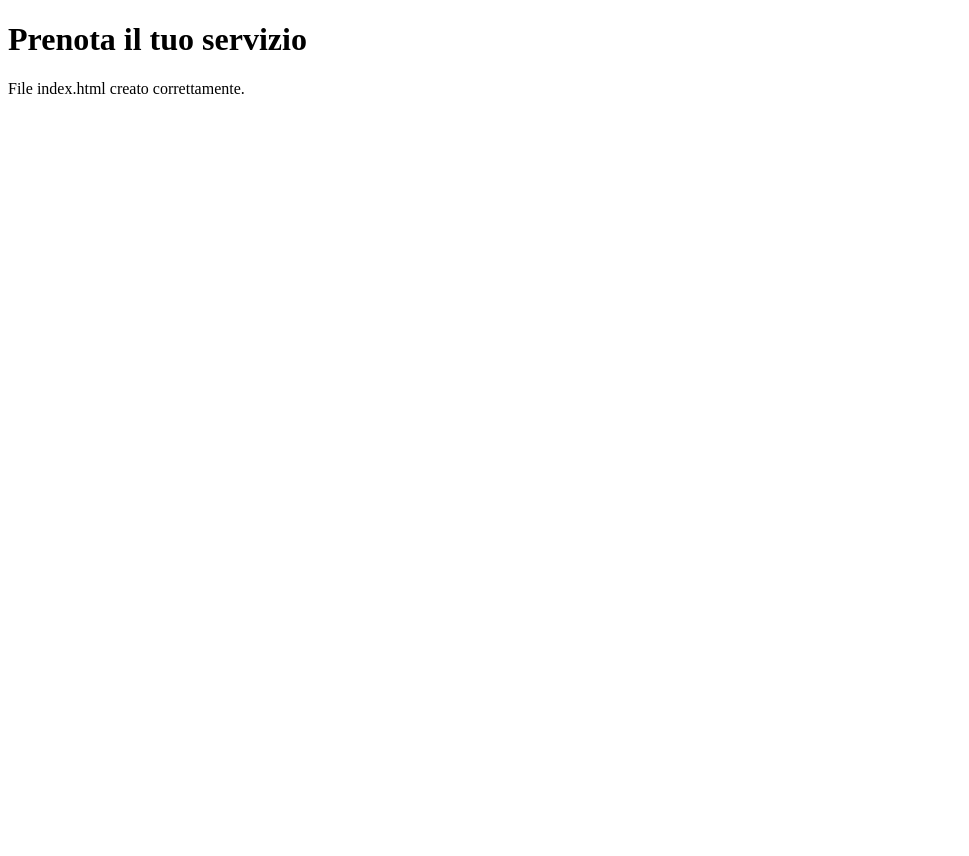
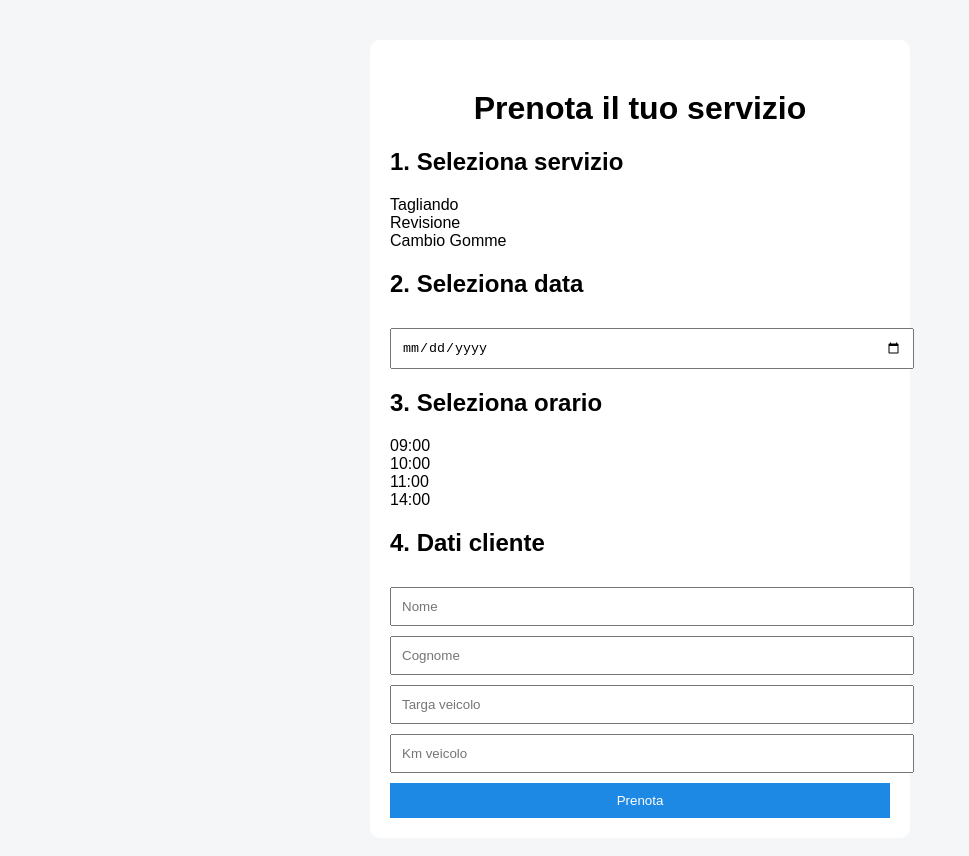
Before and after one commit to nicherson/prenotazioni-app, a plain HTML site: page index.html in a window 1280 px wide. Shown: the whole page, without its empty margins (0-969 px from the left). Before the commit the page ends 800 px from the top, so only its background shows below. Drawn offline with Linux system fonts and the light colour scheme.

Commit message:
Update index.html

```diff
--- a/index.html
+++ b/index.html
@@ -4,12 +4,41 @@
   <meta charset="UTF-8">
   <title>Prenotazioni Online</title>
   <meta name="viewport" content="width=device-width, initial-scale=1">
+
+  <!-- COLLEGAMENTO AL CSS -->
+  <link rel="stylesheet" href="styles.css">
 </head>
 <body>
 
-<h1>Prenota il tuo servizio</h1>
+<div class="container">
+  <h1>Prenota il tuo servizio</h1>
 
-<p>File index.html creato correttamente.</p>
+  <h2>1. Seleziona servizio</h2>
+  <div class="services">
+    <div class="service">Tagliando</div>
+    <div class="service">Revisione</div>
+    <div class="service">Cambio Gomme</div>
+  </div>
+
+  <h2>2. Seleziona data</h2>
+  <input type="date">
+
+  <h2>3. Seleziona orario</h2>
+  <div class="times">
+    <div>09:00</div>
+    <div>10:00</div>
+    <div>11:00</div>
+    <div>14:00</div>
+  </div>
+
+  <h2>4. Dati cliente</h2>
+  <input placeholder="Nome">
+  <input placeholder="Cognome">
+  <input placeholder="Targa veicolo">
+  <input placeholder="Km veicolo">
+
+  <button>Prenota</button>
+</div>
 
 </body>
 </html>
```
